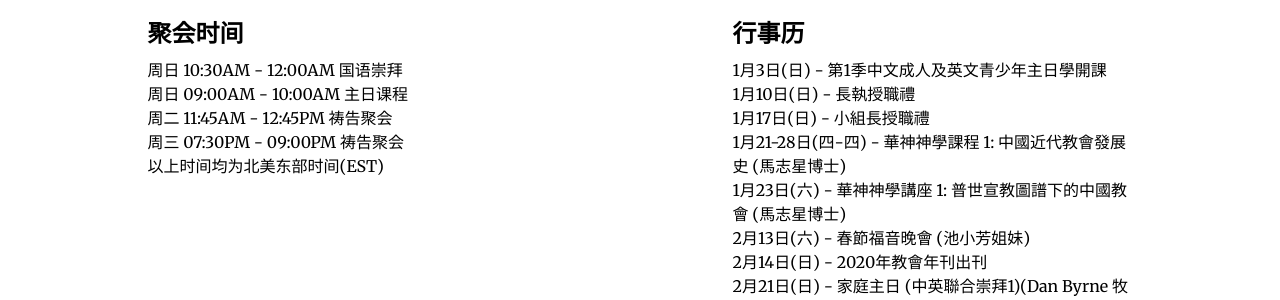
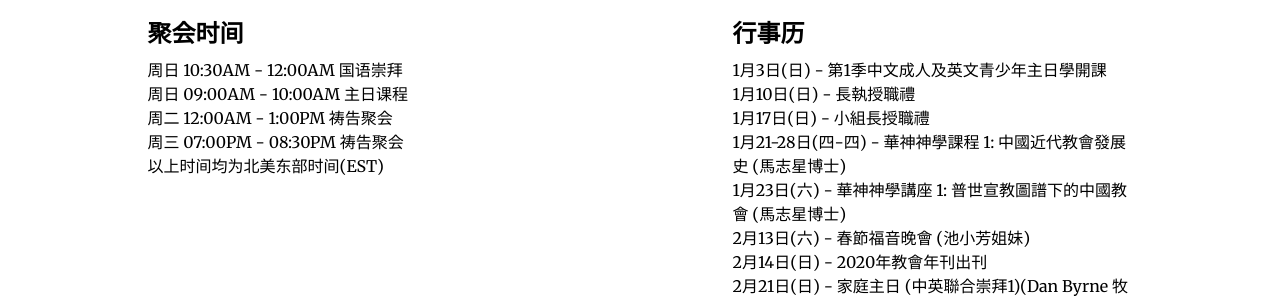
Before and after one commit to JonasYow/ottawaomac, a Jekyll site: the page built from index.html, in a window 1280 px wide and 900 px high, scrolled down 3350 px. Shown: the part 152-452 px from the top of the window. Built offline with Jekyll 4.4.1, drawn with Linux system fonts in a browser that asks for light colours; some web fonts are replaced.

Commit message:
Update gathering time

```diff
--- a/_includes/events.html
+++ b/_includes/events.html
@@ -6,8 +6,8 @@
                     <h3 style="font-family: 'Ma Shan Zheng', cursive; font-style: normal"><strong>聚会时间</strong></h3>
                     <p>周日 10:30AM - 12:00AM 国语崇拜</p>
                     <p>周日 09:00AM - 10:00AM 主日课程</p>
-                    <p>周二 11:45AM - 12:45PM 祷告聚会</p>
-                    <p>周三 07:30PM - 09:00PM 祷告聚会</p>
+                    <p>周二 12:00AM - 1:00PM 祷告聚会</p>
+                    <p>周三 07:00PM - 08:30PM 祷告聚会</p>
                     <p>以上时间均为北美东部时间(EST)</p>
                 </div>
             </div>
```
